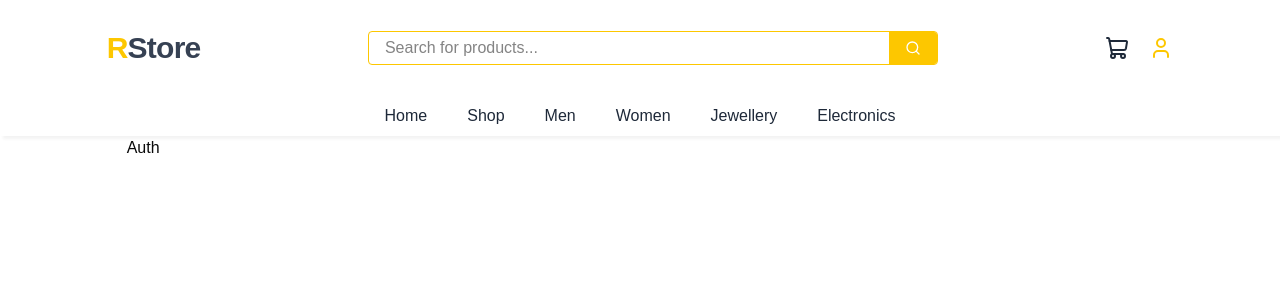
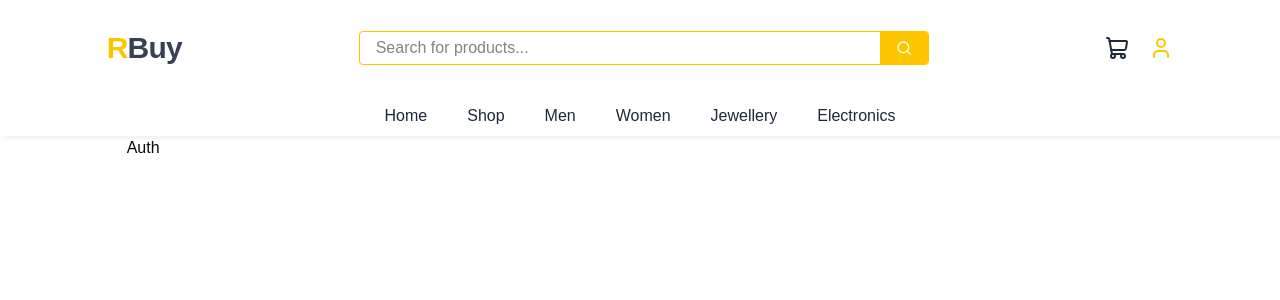
Before and after one commit to R-o-n-a-k/RBuy, a React (Vite) app: page /auth in a window 1280 px wide. Shown: the top 300 px of the page. Built offline with nearby package versions, Linux system fonts and the light colour scheme.

Commit message:
ref: logo name to Buy

```diff
--- a/src/components/Navbar.jsx
+++ b/src/components/Navbar.jsx
@@ -54,7 +54,7 @@
                     className="text-3xl font-extrabold tracking-tight select-none"
                 >
                     <span className="text-primary">R</span>
-                    <span className="text-gray-700">Store</span>
+                    <span className="text-gray-700">Buy</span>
                 </NavLink>
 
                 {/* Nav Search */}
```
